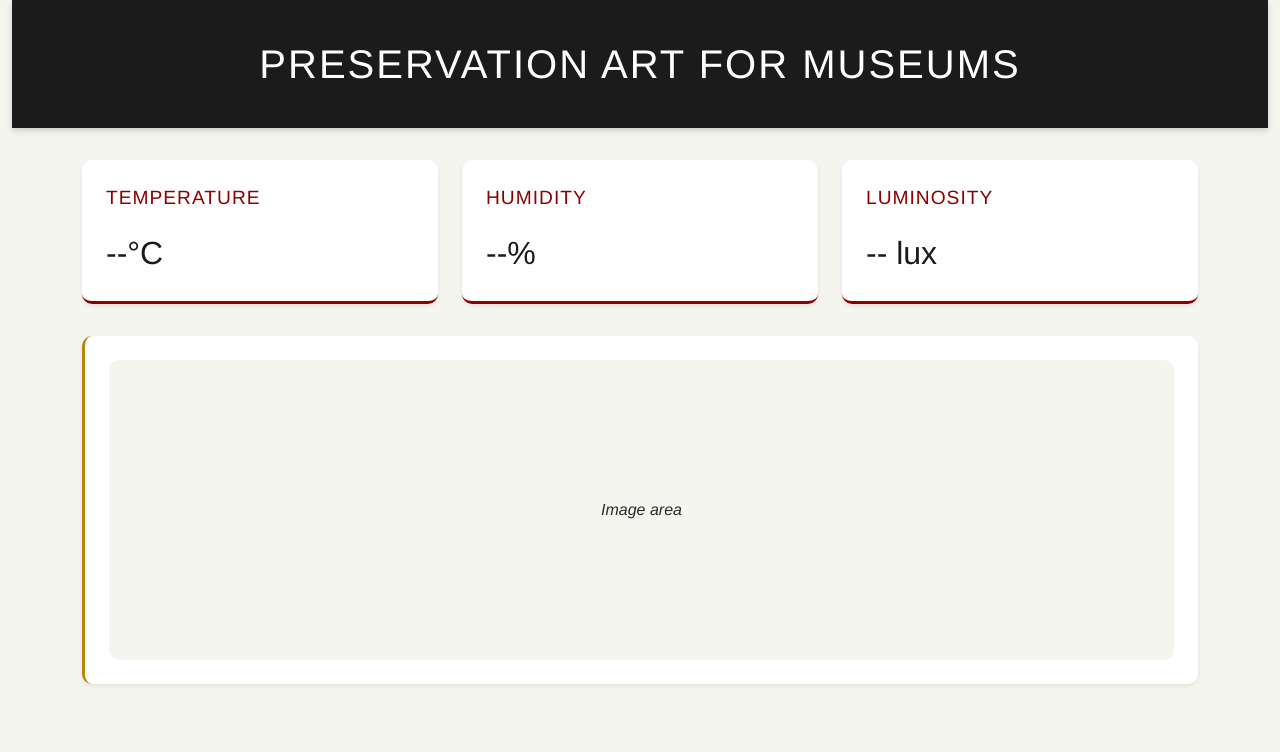
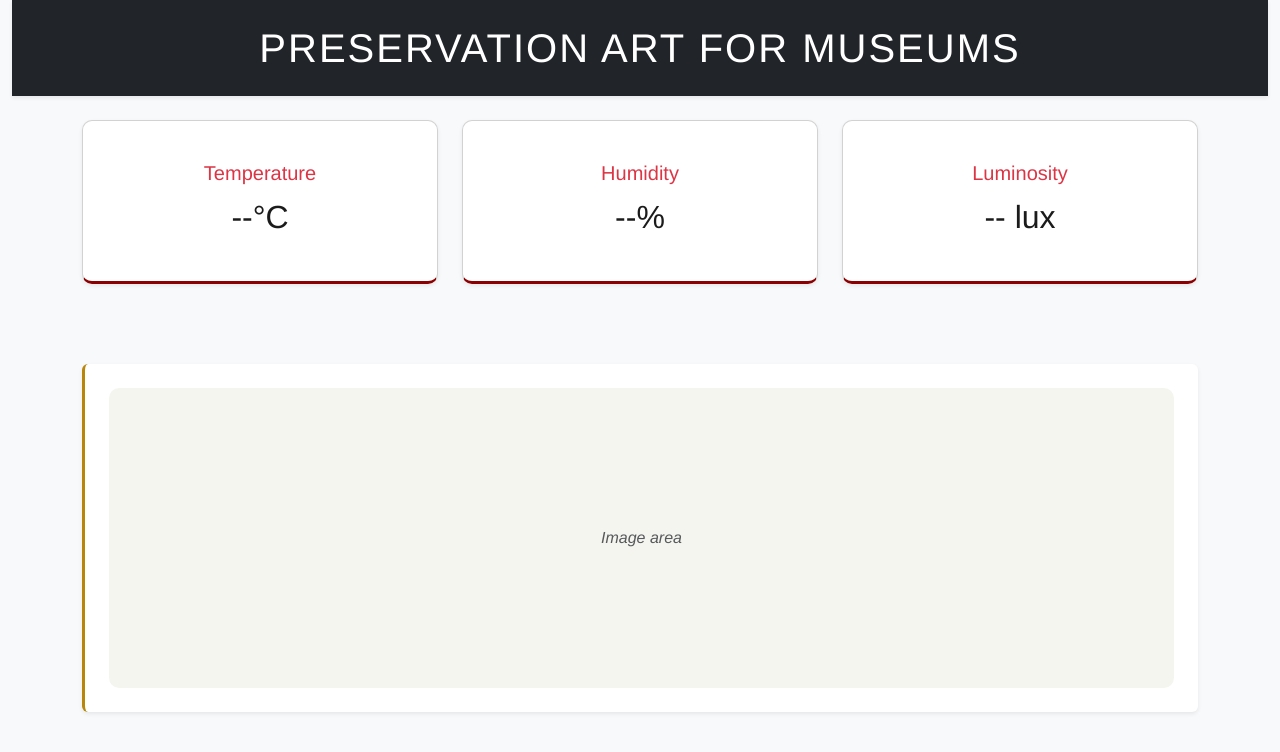
Before and after one commit to bellaom/PresArt, a website: page public/index.html in a window 1280 px wide. Drawn offline with nearby package versions, Linux system fonts and the light colour scheme; no server answers.

Commit message:
frontend

```diff
--- a/public/index.html
+++ b/public/index.html
@@ -4,54 +4,73 @@
     <meta charset="UTF-8">
     <meta name="viewport" content="width=device-width, initial-scale=1.0">
     <title>Preservation Art for Museums</title>
+
     <!-- Bootstrap CSS -->
     <link href="https://cdn.jsdelivr.net/npm/bootstrap@5.3.0/dist/css/bootstrap.min.css" rel="stylesheet">
+
+    <!-- Estilos personalizados -->
     <link rel="stylesheet" href="style.css">
 </head>
 <body>
-    <div class="container-fluid">
-        <!-- Header Section -->
-        <div class="header-section">
-            <h1 class="museum-title">Preservation Art for Museums</h1>
-        </div>
+    <div class="container-fluid bg-light min-vh-100">
+        <!-- Encabezado -->
+        <header class="bg-dark text-white py-4 mb-4 shadow-sm">
+            <div class="container text-center">
+                <h1 class="museum-title mb-0">Preservation Art for Museums</h1>
+            </div>
+        </header>
 
-        <div class="container">
-            <div class="row">
-                <!-- Sensor Data Cards -->
+        <!-- Tarjetas de datos de sensores -->
+        <main class="container">
+            <div class="row g-4">
+                <!-- Temperatura -->
                 <div class="col-md-4">
-                    <div class="data-card">
-                        <div class="data-title">Temperature</div>
-                        <div class="data-value">--°C</div>
+                    <div class="card data-card text-center shadow-sm">
+                        <div class="card-body">
+                            <h5 class="card-title text-danger">Temperature</h5>
+                            <p class="card-text data-value" id="temperature-value">--°C</p>
+                        </div>
                     </div>
                 </div>
+
+                <!-- Humedad -->
                 <div class="col-md-4">
-                    <div class="data-card">
-                        <div class="data-title">Humidity</div>
-                        <div class="data-value">--%</div>
+                    <div class="card data-card text-center shadow-sm">
+                        <div class="card-body">
+                            <h5 class="card-title text-danger">Humidity</h5>
+                            <p class="card-text data-value" id="humidity-value">--%</p>
+                        </div>
                     </div>
                 </div>
+
+                <!-- Luminosidad -->
                 <div class="col-md-4">
-                    <div class="data-card">
-                        <div class="data-title">luminosity</div>
-                        <div class="data-value">-- lux</div>
+                    <div class="card data-card text-center shadow-sm">
+                        <div class="card-body">
+                            <h5 class="card-title text-danger">Luminosity</h5>
+                            <p class="card-text data-value" id="luminosity-value">-- lux</p>
+                        </div>
                     </div>
                 </div>
             </div>
 
-            <!-- Image Section -->
-            <div class="row">
+            <!-- Sección de imagen -->
+            <div class="row mt-5">
                 <div class="col-12">
-                    <div class="image-section">
+                    <div class="image-section p-4 shadow-sm rounded">
                         <div class="image-placeholder">
-                            Image area
+                            <span class="text-muted">Image area</span>
                         </div>
                     </div>
                 </div>
             </div>
-        </div>
+        </main>
     </div>
 
     <!-- Bootstrap JS -->
     <script src="https://cdn.jsdelivr.net/npm/bootstrap@5.3.0/dist/js/bootstrap.bundle.min.js"></script>
+
+    <!-- Script personalizado -->
+    <script src="script.js"></script>
 </body>
 </html>
--- a/public/script.js
+++ b/public/script.js
@@ -0,0 +1,17 @@
+
+
+// Función para obtener los datos de los sensores desde el servidor y actualizar la interfaz
+function updateSensorData() {
+    fetch('/sensor-data')
+        .then(response => response.json())
+        .then(data => {
+            document.getElementById('temperature-value').textContent = `${data.temperatura}°C`;
+            document.getElementById('humidity-value').textContent = `${data.humedad}%`;
+            document.getElementById('luminosity-value').textContent = `${data.luminosidad} lux`;
+        })
+        .catch(error => console.error('Error al obtener los datos del servidor:', error));
+}
+
+// Actualiza los datos cada 30 segundos
+setInterval(updateSensorData, 30000);
+updateSensorData(); // Llamada inicial para mostrar los datos al cargar la página
```
